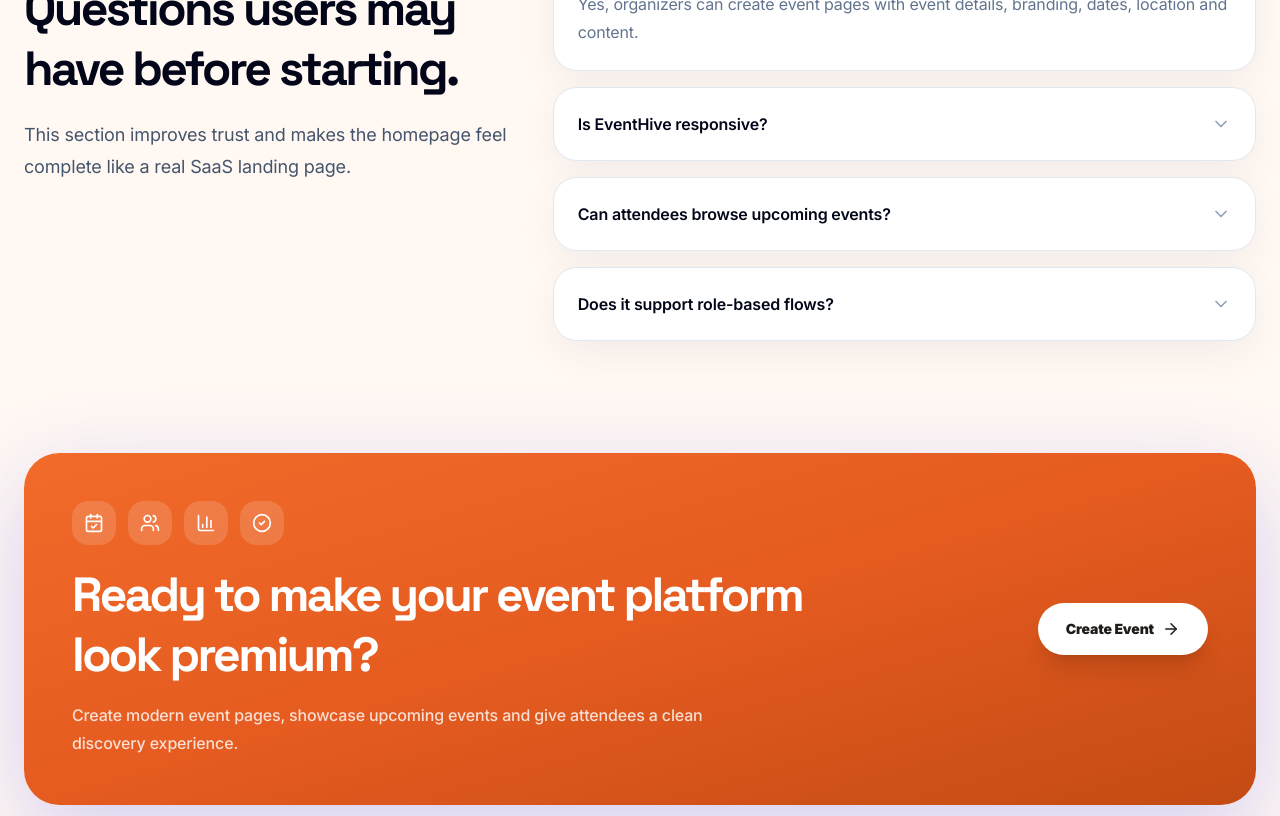
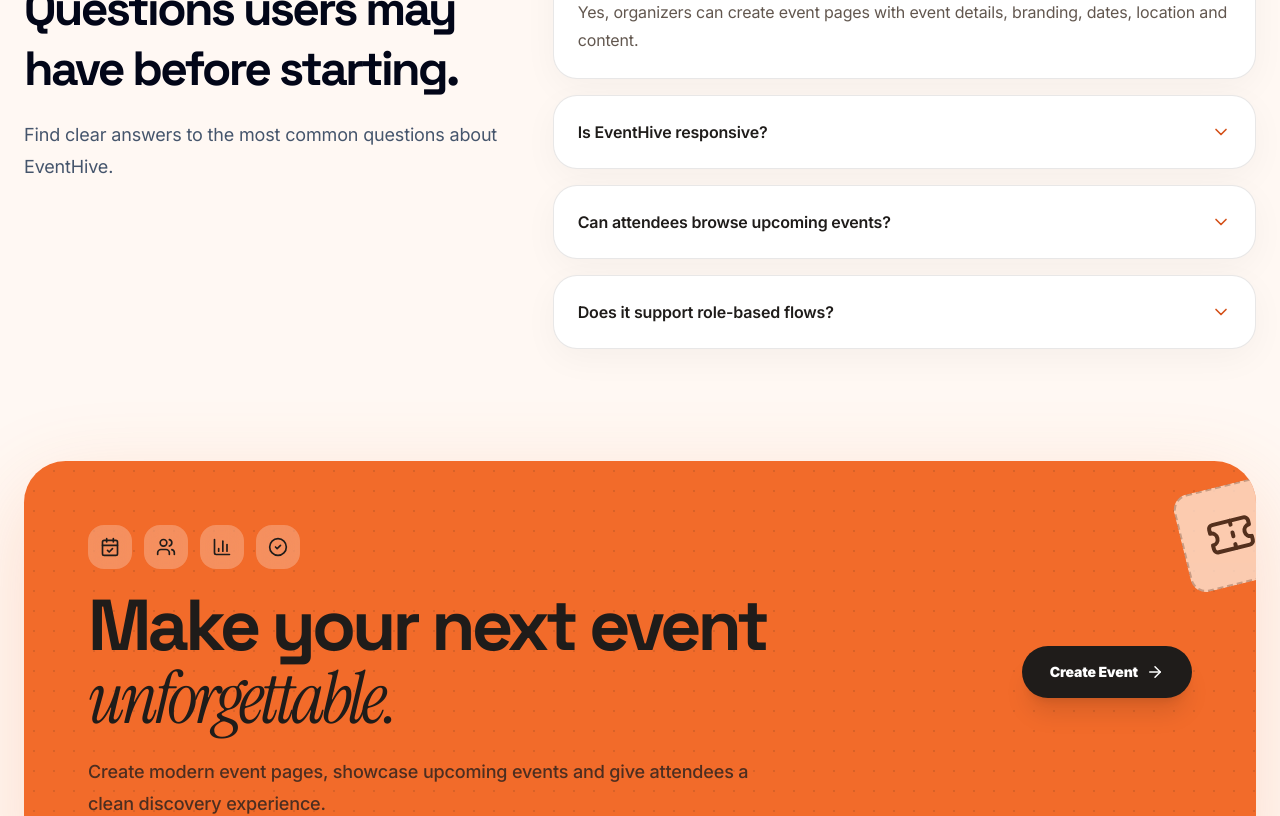
Before and after one commit to Rohit30418/EventHive, a React (Vite) app: page / in a window 1280 px wide. Shown: the part 7820-8636 px from the top of the page. Built offline with nearby package versions, Linux system fonts and the light colour scheme; no server answers.

Commit message:
feat(home): accessible single-open animated FAQ and bold patterned final CTA

```diff
--- a/src/pages/home/HomeSections.tsx
+++ b/src/pages/home/HomeSections.tsx
@@ -368,29 +368,31 @@ const HomeSections = ({ featuredEvents, isLoading, error }: HomeSectionsProps) =
             </h2>
 
             <p className="mt-5 text-lg leading-8 text-slate-600">
-              This section improves trust and makes the homepage feel complete
-              like a real SaaS landing page.
+              Find clear answers to the most common questions about EventHive.
             </p>
           </div>
 
           <div className="space-y-4">
             {faqs.map((faq, index) => (
-              <details
-                key={faq.q}
-                open={openFaq === index}
-                onClick={(event) => { if ((event.target as HTMLElement).closest("summary")) { event.preventDefault(); setOpenFaq(openFaq === index ? null : index); } }}
-                className="group rounded-[1.5rem] border border-slate-200 bg-white p-6 shadow-[0_14px_40px_rgba(15,23,42,0.05)]"
-              >
-                <summary className="flex cursor-pointer list-none items-center justify-between gap-4 text-base font-semibold text-slate-950">
-                  {faq.q}
-                  <ChevronDown
-                    className="shrink-0 text-slate-400 transition-transform group-open:rotate-180"
-                    size={20}
-                  />
-                </summary>
-
-                <motion.p initial={false} animate={{opacity:openFaq===index?1:0}} transition={{duration:reducedMotion?0:0.2}} className="mt-4 leading-7 text-slate-500">{faq.a}</motion.p>
-              </details>
+              <div key={faq.q} className="rounded-[1.5rem] border border-[#1F1C1A]/10 bg-white shadow-[0_10px_35px_rgba(31,28,26,.04)] transition-colors hover:border-[#F26B2A]/50">
+                <h3>
+                  <button type="button" id={"eh-faq-button-" + index} aria-expanded={openFaq === index} aria-controls={"eh-faq-panel-" + index}
+                    onClick={() => setOpenFaq(openFaq === index ? null : index)}
+                    className="flex w-full items-center justify-between gap-4 rounded-[1.5rem] p-6 text-left text-base font-semibold text-[#1F1C1A] focus-visible:outline-2 focus-visible:outline-offset-2 focus-visible:outline-[#F26B2A]">
+                    {faq.q}
+                    <motion.span animate={{rotate:openFaq===index ? 180 : 0}} transition={{duration:reducedMotion?0:.24}} className="shrink-0 text-[#D45018]"><ChevronDown size={20}/></motion.span>
+                  </button>
+                </h3>
+                <AnimatePresence initial={false}>
+                  {openFaq === index && (
+                    <motion.div role="region" id={"eh-faq-panel-" + index} aria-labelledby={"eh-faq-button-" + index}
+                      initial={reducedMotion ? false : {height:0,opacity:0}} animate={{height:"auto",opacity:1}} exit={reducedMotion ? {} : {height:0,opacity:0}}
+                      transition={{duration:reducedMotion?0:.3}} className="overflow-hidden">
+                      <p className="px-6 pb-6 leading-7 text-[#62574F]">{faq.a}</p>
+                    </motion.div>
+                  )}
+                </AnimatePresence>
+              </div>
             ))}
           </div>
         </div>
@@ -398,15 +400,17 @@ const HomeSections = ({ featuredEvents, isLoading, error }: HomeSectionsProps) =
 
       {/* FINAL CTA */}
       <section className="px-4 pb-20 sm:px-6 lg:pb-28">
-        <div className="mx-auto max-w-7xl overflow-hidden rounded-[2.2rem] bg-gradient-to-br from-[#F26B2A] via-[#E55B20] to-[#C34B13] p-8 text-white shadow-[0_28px_90px_rgba(79,70,229,0.24)] sm:p-12">
-          <div className="grid items-center gap-8 lg:grid-cols-[1fr_auto]">
+        <div className="relative mx-auto max-w-7xl overflow-hidden rounded-[2.6rem] bg-[#F26B2A] p-9 text-[#1F1C1A] shadow-[0_28px_90px_rgba(242,107,42,0.2)] sm:p-16">
+          <div aria-hidden="true" className="pointer-events-none absolute inset-0 opacity-[.12] [background-image:radial-gradient(#1F1C1A_1.2px,transparent_1.2px)] [background-size:20px_20px]"/>
+          <motion.div aria-hidden="true" animate={reducedMotion?{}:{rotate:[-14,-7,-14],y:[0,-8,0]}} transition={{duration:7,repeat:Infinity}} className="pointer-events-none absolute right-[-25px] top-6 hidden rounded-2xl border-2 border-dashed border-[#1F1C1A]/30 bg-[#FFEBDD] p-6 opacity-75 md:block"><Ticket size={48}/></motion.div>
+          <motion.div initial={reducedMotion?false:{opacity:0,scale:.96}} whileInView={{opacity:1,scale:1}} viewport={{once:true}} transition={{duration:.6}} className="relative grid items-center gap-8 lg:grid-cols-[1fr_auto]">
             <div>
               <div className="mb-5 flex flex-wrap gap-3">
                 {[CalendarCheck, Users, BarChart3, CheckCircle2].map(
                   (Icon, i) => (
                     <span
                       key={i}
-                      className="grid h-11 w-11 place-items-center rounded-2xl bg-white/15 text-white backdrop-blur-md"
+                      className="grid h-11 w-11 place-items-center rounded-2xl bg-white/25 text-[#1F1C1A] backdrop-blur-md"
                     >
                       <Icon size={20} />
                     </span>
@@ -414,11 +418,9 @@ const HomeSections = ({ featuredEvents, isLoading, error }: HomeSectionsProps) =
                 )}
               </div>
 
-              <h2 className="max-w-3xl text-4xl font-black leading-tight  sm:text-5xl">
-                Ready to make your event platform look premium?
-              </h2>
+              <h2 className="max-w-3xl font-display text-5xl font-bold leading-[1.02] tracking-tight sm:text-7xl">Make your next event <em className="font-accent font-normal">unforgettable.</em></h2>
 
-              <p className="mt-4 max-w-2xl text-base font-medium leading-7 text-white/80">
+              <p className="mt-5 max-w-2xl text-lg font-medium leading-8 text-[#4D2E20]">
                 Create modern event pages, showcase upcoming events and give
                 attendees a clean discovery experience.
               </p>
@@ -426,11 +428,11 @@ const HomeSections = ({ featuredEvents, isLoading, error }: HomeSectionsProps) =
 
             <Magnetic><Link
               to="/OrganizerRegistration"
-              className="inline-flex items-center justify-center gap-2 rounded-full bg-white px-7 py-4 text-sm font-black text-[#1F1C1A] shadow-xl transition-all hover:-translate-y-0.5"
+              className="inline-flex items-center justify-center gap-2 rounded-full bg-[#1F1C1A] px-7 py-4 text-sm font-black text-white shadow-xl transition-transform hover:-translate-y-0.5"
             >
               Create Event <ArrowRight size={18} />
             </Link></Magnetic>
-          </div>
+          </motion.div>
         </div>
       </section>
 </>
```
